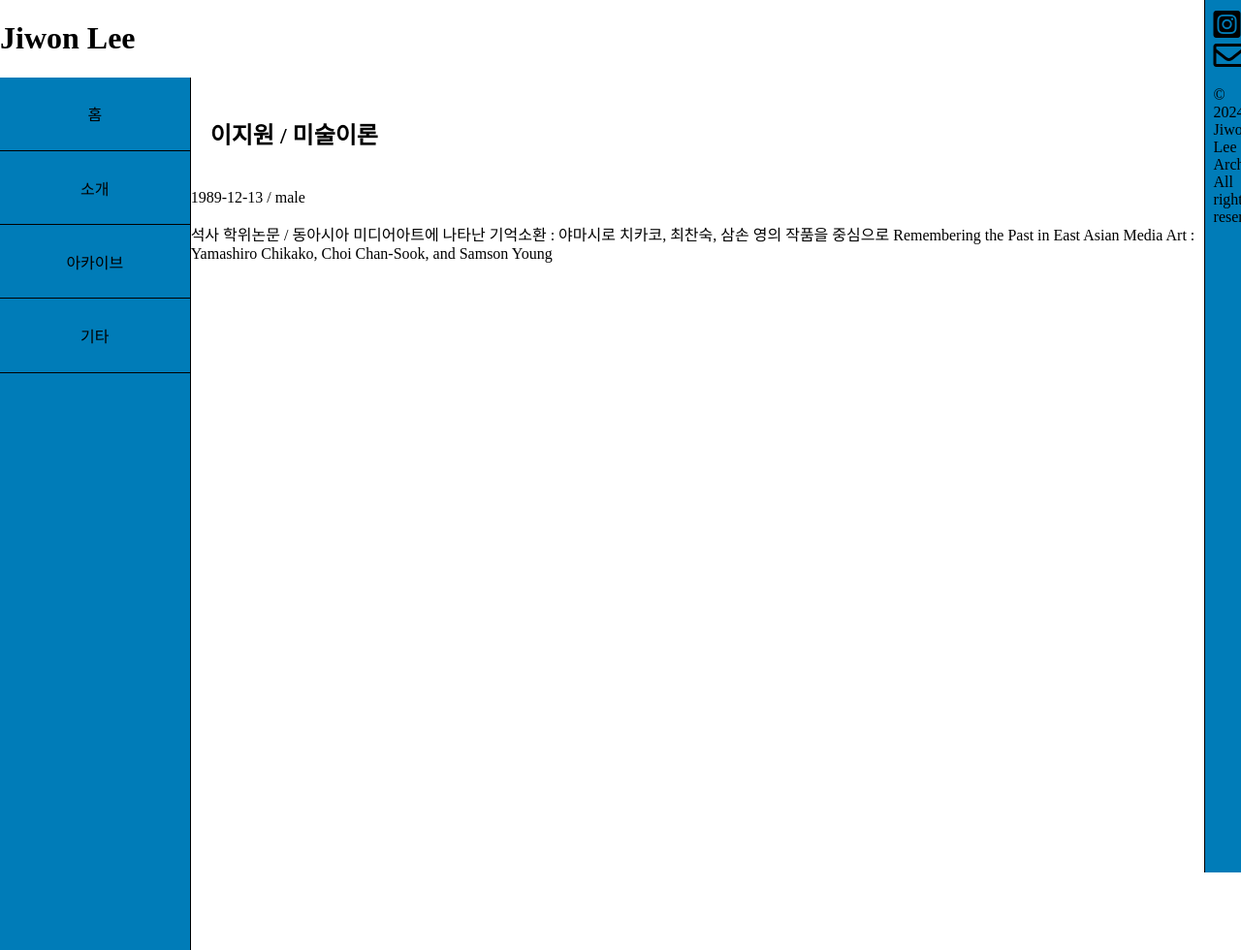
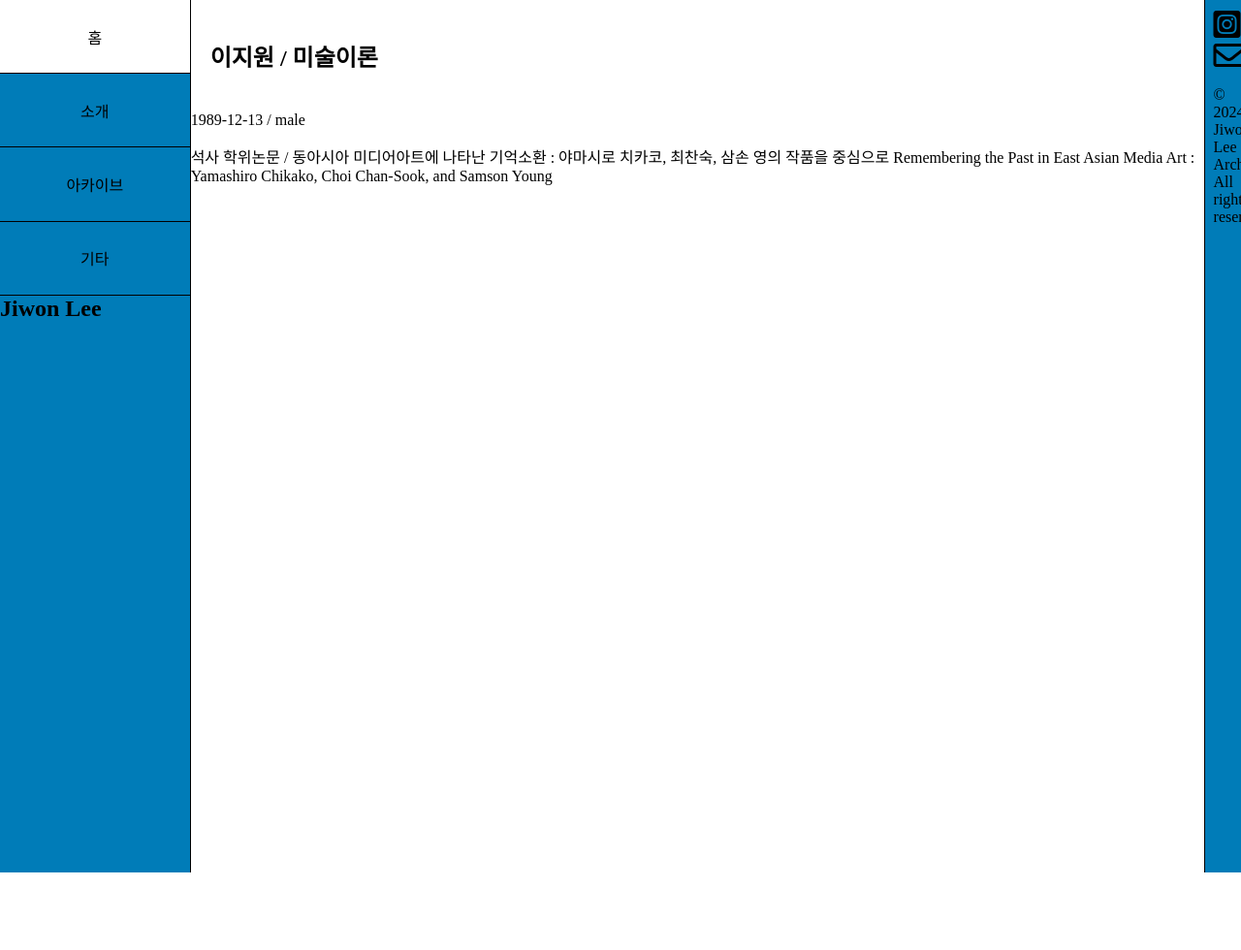
Before and after one commit to LfayeJ/archives, a Jekyll site: the page built from about.md, in a window 1280 px wide. Shown: the whole page at 97% size. Built offline with Jekyll 4.4.1, drawn with Linux system fonts in a browser that asks for light colours; some web fonts are replaced; after the commit the page ends 900 px from its top, so only the background shows below that.

Commit message:
Update default.html

```diff
--- a/_layouts/default.html
+++ b/_layouts/default.html
@@ -6,7 +6,6 @@
     <link rel="stylesheet" href="https://cdnjs.cloudflare.com/ajax/libs/font-awesome/5.15.4/css/all.min.css">
 </head>
 <body>
-    {% include header.html %}
     <div class="container">
         <aside class="side-menu">
             <ul>
@@ -15,6 +14,7 @@
                 <li class="grid-item"><a href="{{ site.baseurl }}/archive">아카이브</a></li>
                 <li class="grid-item"><a href="{{ site.baseurl }}/etc">기타</a></li>
             </ul>
+       {% include header.html %}
         </aside>
         <main class="main-content">
             {{ content }}
@@ -22,7 +22,7 @@
         <main class="side-content">
             {{ side-content }}
         </main>
-        {% include footer.html %}
+       {% include footer.html %}
     </div>
 </body>
 </html>
```
